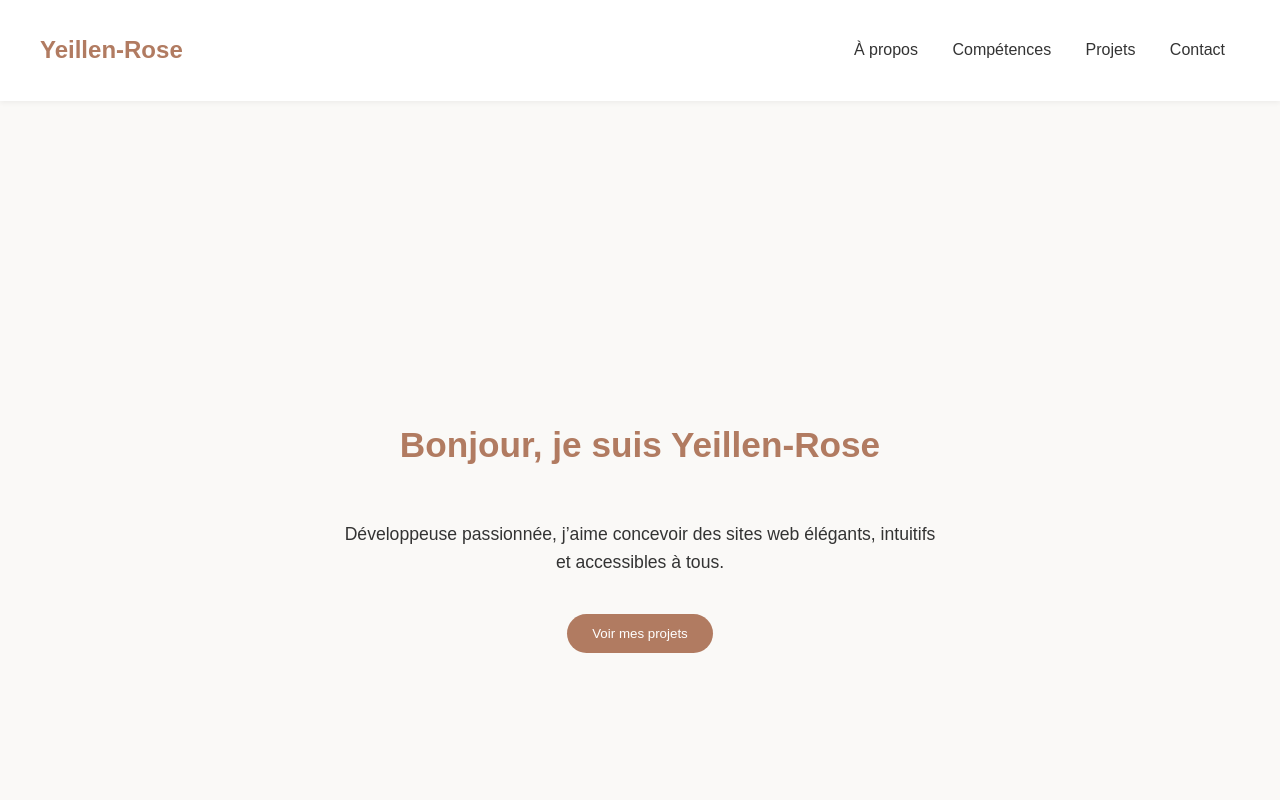
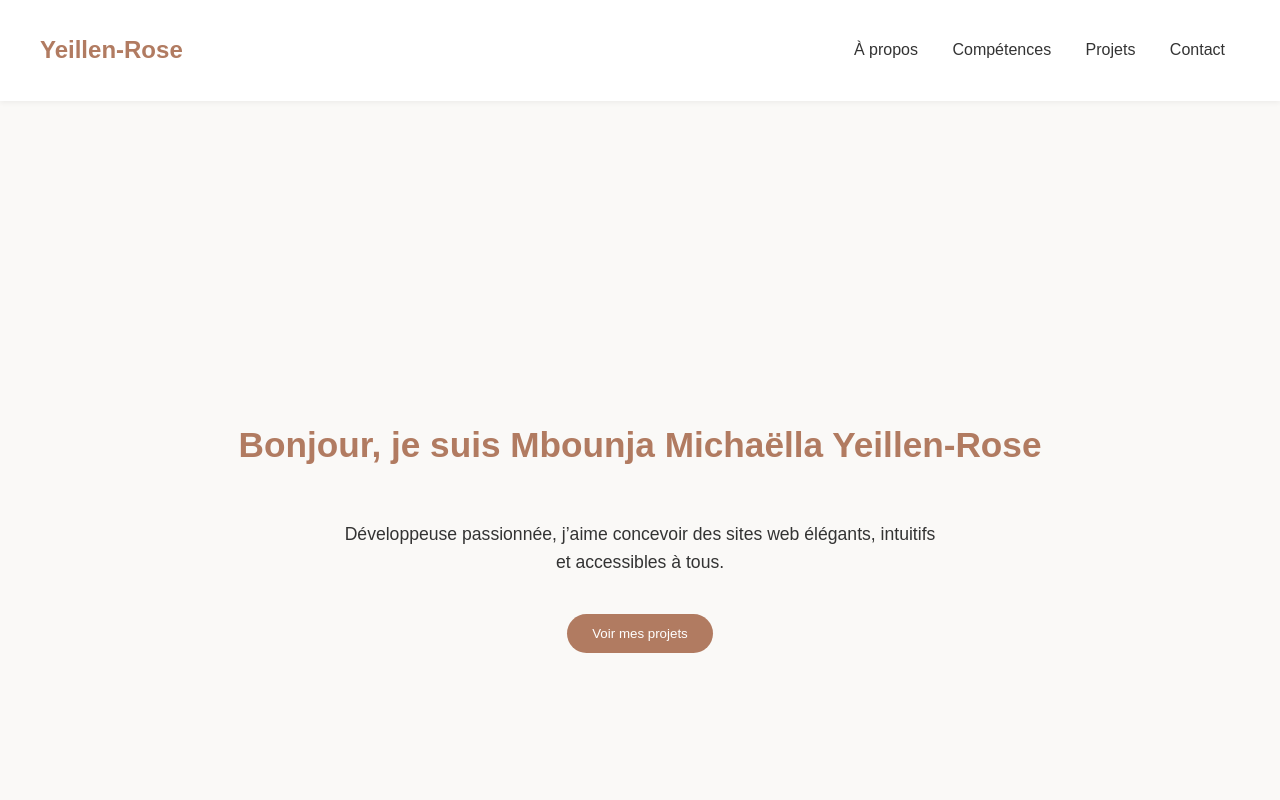
Before and after one commit to yeillenr/mon-portfolio, a plain HTML site: page index.html in a window 1280 px wide. Shown: the top 800 px of the page. Drawn offline with Linux system fonts and the light colour scheme.

Commit message:
Update index.html

```diff
--- a/index.html
+++ b/index.html
@@ -20,7 +20,7 @@
   </header>
 
   <section class="hero">
-    <h2>Bonjour, je suis Yeillen-Rose </h2>
+    <h2>Bonjour, je suis Mbounja Michaëlla Yeillen-Rose </h2>
     <p>Développeuse passionnée, j’aime concevoir des sites web élégants, intuitifs et accessibles à tous.</p>
     <button onclick="document.querySelector('#projects').scrollIntoView({behavior:'smooth'})">Voir mes projets</button>
   </section>
```
